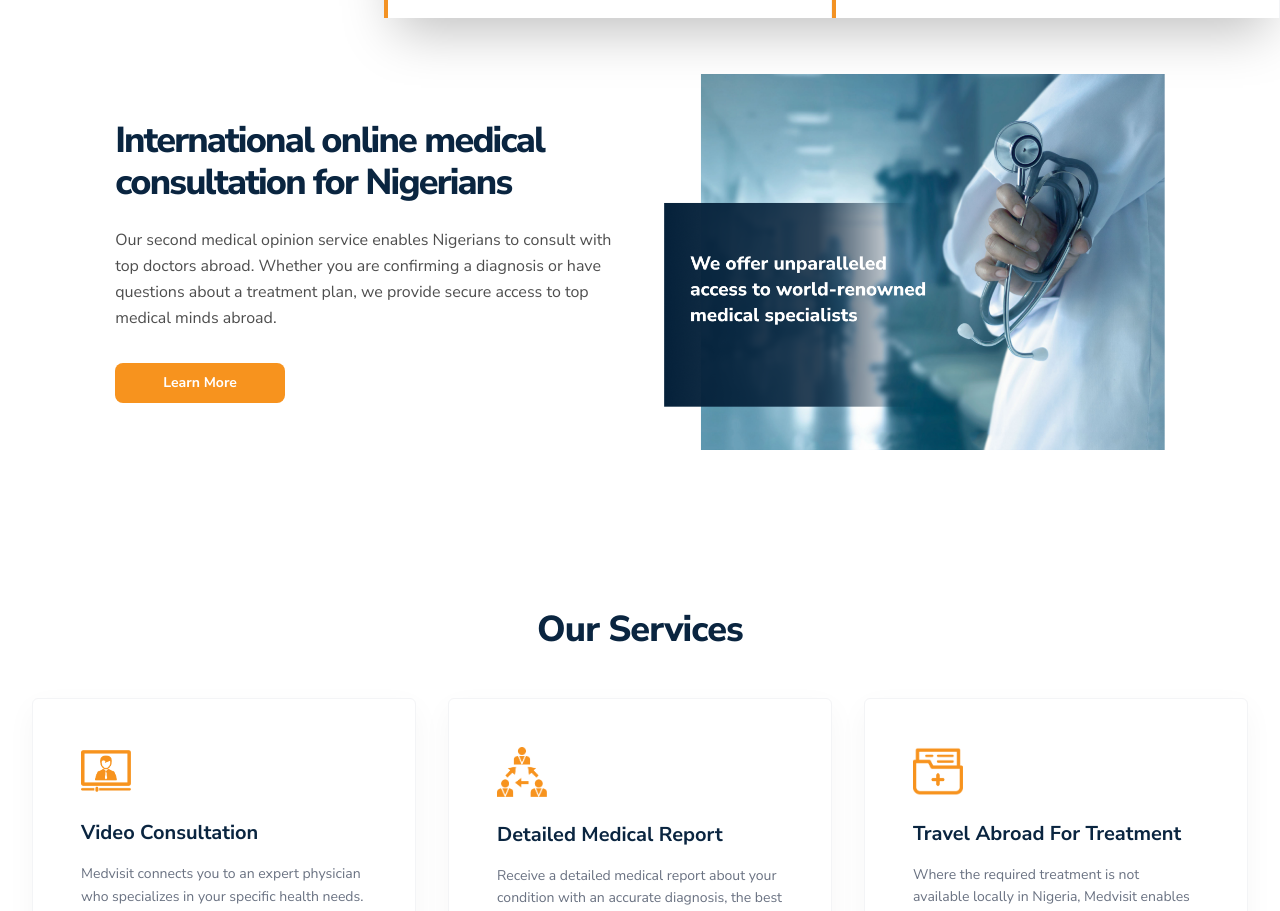
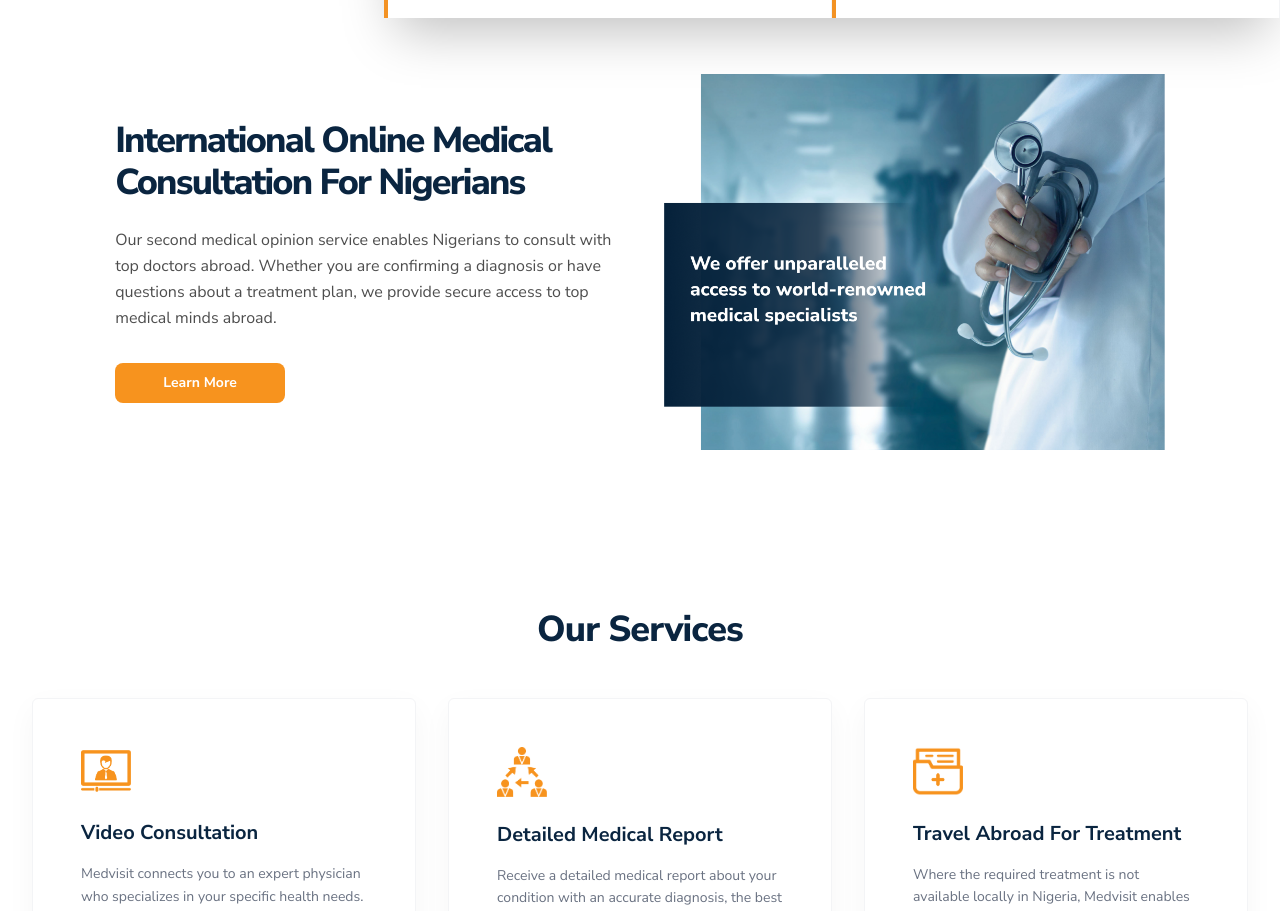
Before and after one commit to Clinzho1996/medvisit, a Next.js app: page /second-opinion in a window 1280 px wide. Shown: the part 860-1771 px from the top of the page. Built offline with nearby package versions, Linux system fonts and the light colour scheme.

Commit message:
fixes second cahce

```diff
--- a/components/second-opinion/About.tsx
+++ b/components/second-opinion/About.tsx
@@ -9,7 +9,7 @@ export default function MedicalConsultation() {
 			<div className="grid grid-cols-1 items-center gap-12 lg:grid-cols-12">
 				{/* Left Content Column */}
 				<div className="space-y-6 lg:col-span-6">
-					<h2 className="text-3xl font-extrabold tracking-tighter text-[#0A2540] sm:text-4xl  lg:leading-[1.15]">
+					<h2 className="text-3xl font-extrabold capitalize tracking-tighter text-[#0A2540] sm:text-4xl  lg:leading-[1.15]">
 						International online medical consultation for Nigerians
 					</h2>
 
```
